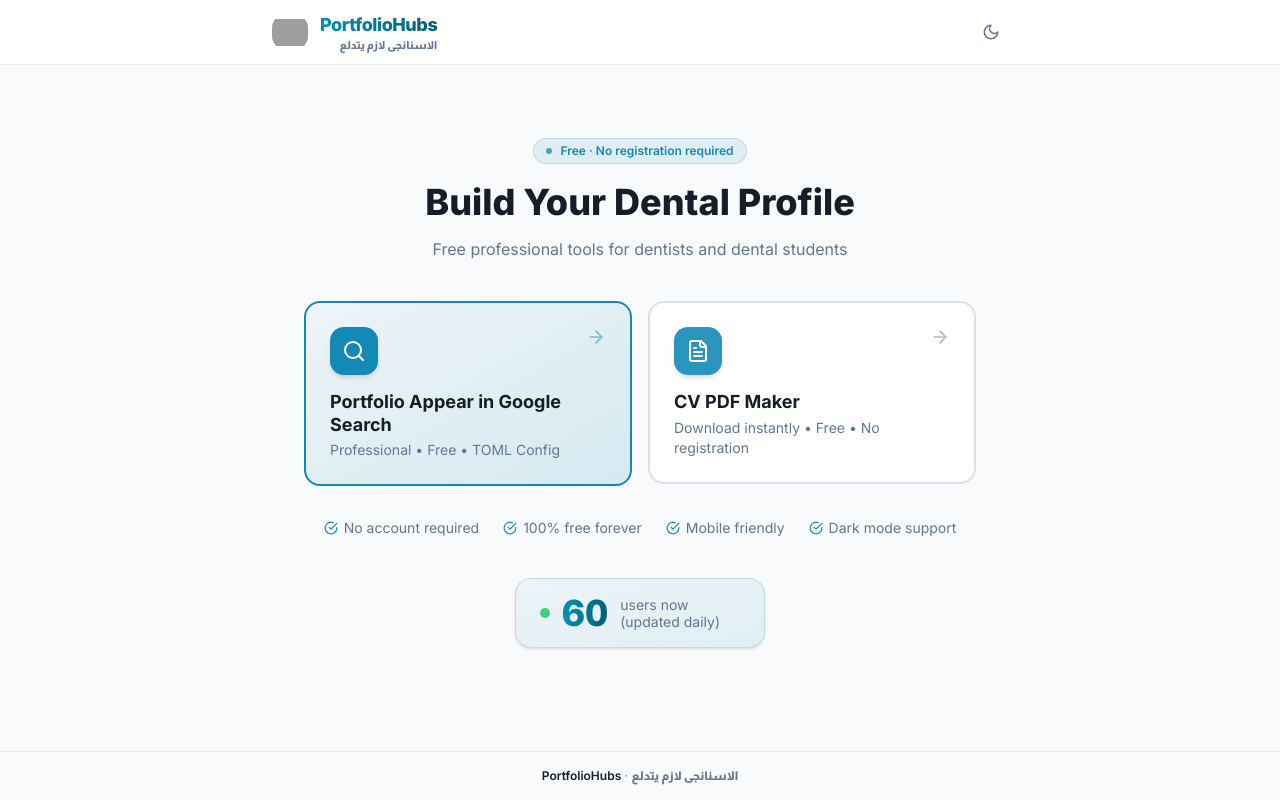
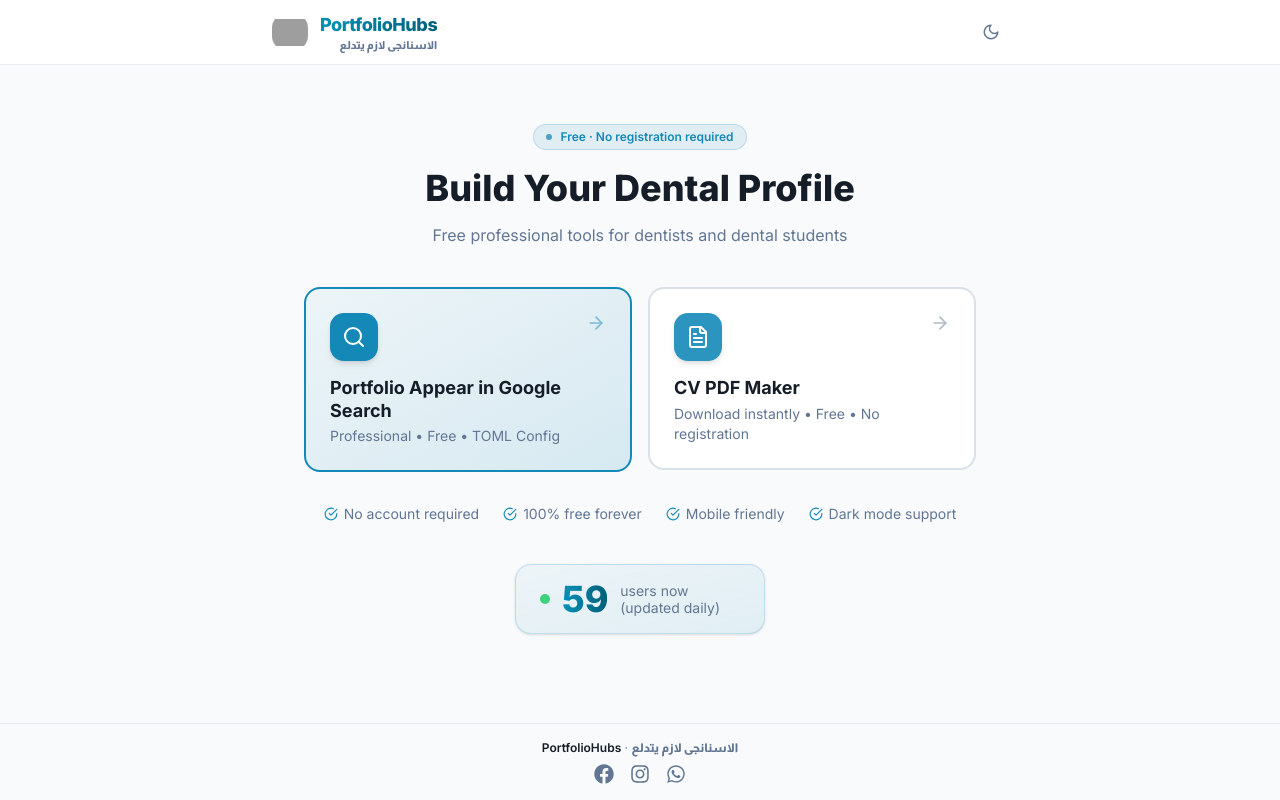
Before and after one commit to portfoliohubs/10, a React (Vite) app: page / in a window 1280 px wide. Built offline with nearby package versions, Linux system fonts and the light colour scheme; grey boxes are pictures that could not be loaded.

Commit message:
Update config.ts

```diff
--- a/src/config.ts
+++ b/src/config.ts
@@ -17,9 +17,9 @@
   // ─── SOCIAL LINKS ────────────────────────────────────────────────────────────
   // Leave empty ("") to hide an icon
   social: {
-    facebook:  "",   // e.g. "https://facebook.com/yourpage"
-    instagram: "",   // e.g. "https://instagram.com/yourhandle"
-    whatsapp:  "",   // e.g. "https://wa.me/201271476215"
+    facebook:  "https://www.facebook.com/profile.php?id=61573225642705",   // e.g. "https://facebook.com/yourpage"
+    instagram: "https://www.instagram.com/portfoliohubs?igsh=cnFkcWtra2swbDN3",   // e.g. "https://instagram.com/yourhandle"
+    whatsapp:  "https://wa.me/201271476215",   // e.g. "https://wa.me/201271476215"
   },
 
   // ─── WHATSAPP ────────────────────────────────────────────────────────────────
@@ -78,7 +78,7 @@
     ],
     // ── USER COUNTER ─────────────────────────────────────────────────────────
     // Change this number manually. It is displayed as-is (no live tracking).
-    usersCount: "60",
+    usersCount: "59",
     usersCountLabel: "users now (updated daily)",
   },
 
```
